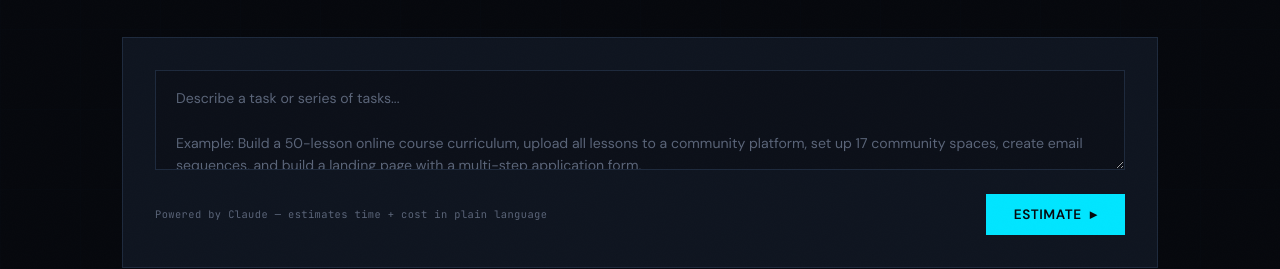
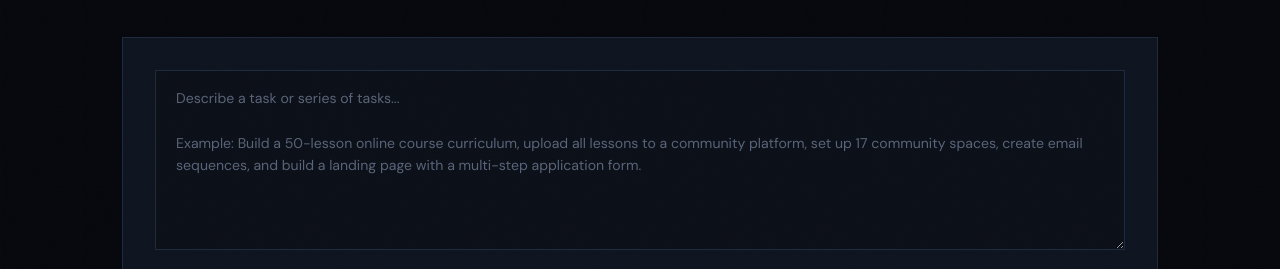
Before and after one commit to michaeljr410/ai-os-landing, a website: page compress.html in a window 1280 px wide. Shown: the part 531-800 px from the top of the page. Drawn offline with Linux system fonts and the light colour scheme.

Commit message:
Make estimator textarea taller for better readability
Increased min-height from 100px to 180px so the placeholder
example text is fully visible without scrolling.

Co-Authored-By: Claude Opus 4.6 <noreply@anthropic.com>

```diff
--- a/compress.html
+++ b/compress.html
@@ -172,7 +172,7 @@ nav{
 
 /* ESTIMATOR */
 .estimator-box{background:var(--bg-card);border:1px solid var(--border);padding:2rem}
-.estimator-input{width:100%;min-height:100px;background:var(--bg-elevated);border:1px solid var(--border);color:var(--text);font-family:var(--font-body);font-size:.88rem;padding:1rem 1.25rem;line-height:1.6;resize:vertical;outline:none;transition:border-color .2s ease}
+.estimator-input{width:100%;min-height:180px;background:var(--bg-elevated);border:1px solid var(--border);color:var(--text);font-family:var(--font-body);font-size:.88rem;padding:1rem 1.25rem;line-height:1.6;resize:vertical;outline:none;transition:border-color .2s ease}
 .estimator-input::placeholder{color:var(--text-muted)}
 .estimator-input:focus{border-color:var(--accent)}
 .estimator-actions{display:flex;align-items:center;justify-content:space-between;margin-top:1rem;gap:1rem}
```
